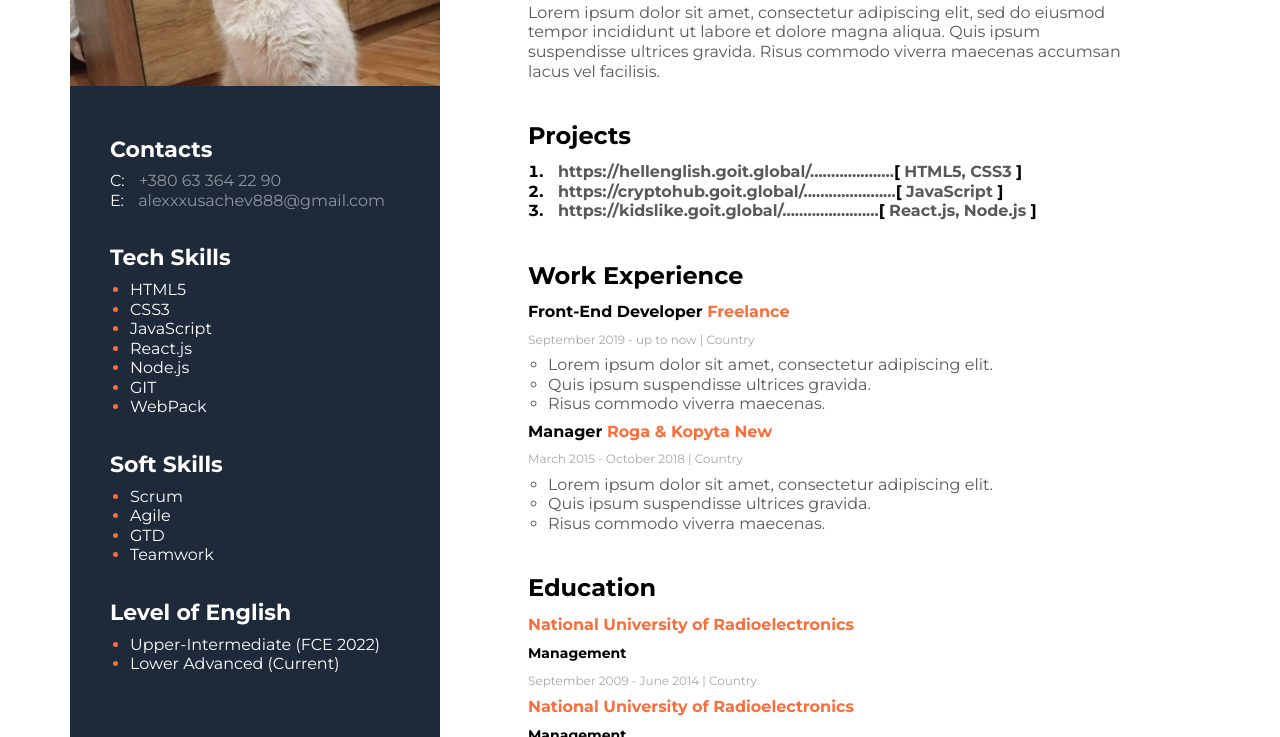
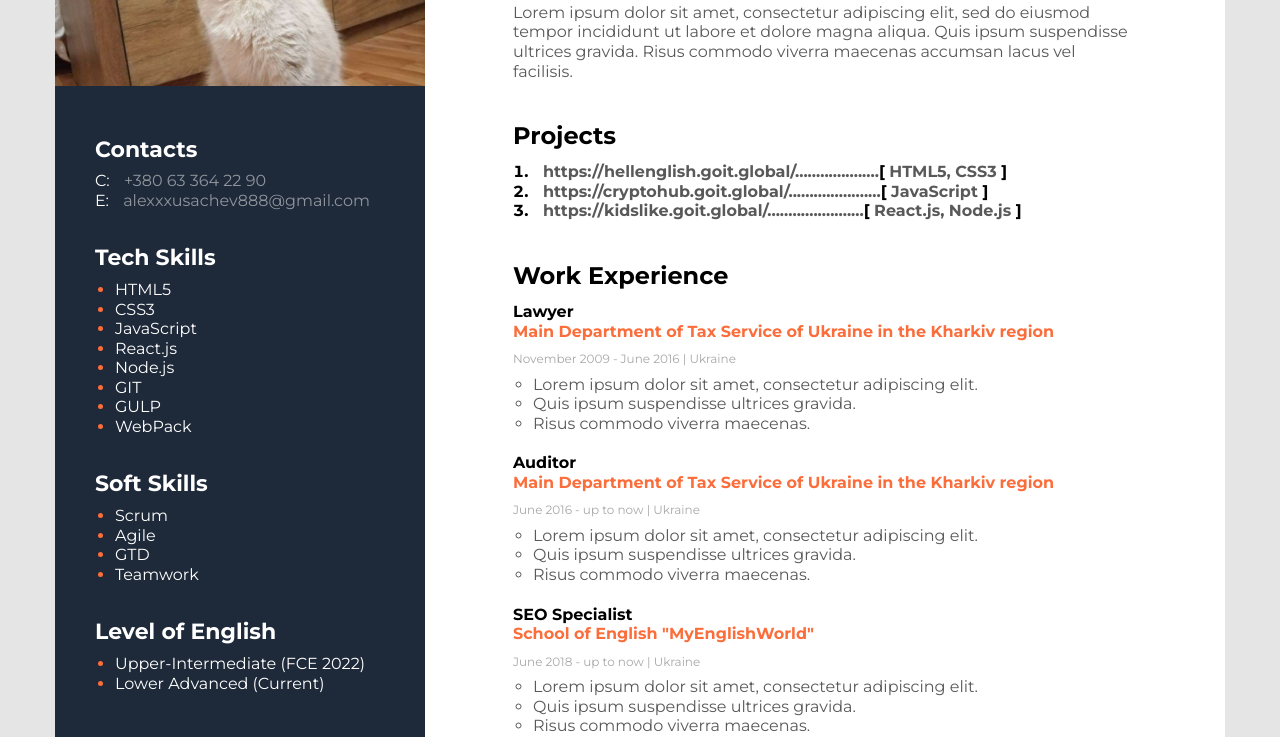
Before and after one commit to alexxxusachev888/goit-marafon-rezume, a plain HTML site: page index.html in a window 1280 px wide. Shown: the part 215-952 px from the top of the page. Drawn offline with nearby package versions, Linux system fonts and the light colour scheme.

Commit message:
Added content

```diff
--- a/index.html
+++ b/index.html
@@ -44,6 +44,7 @@
                                     <li class="sidebar__list-item"><span class="sidebar__item-text">React.js</span></li>
                                     <li class="sidebar__list-item"><span class="sidebar__item-text">Node.js</span></li>
                                     <li class="sidebar__list-item"><span class="sidebar__item-text">GIT</span></li>
+                                    <li class="sidebar__list-item"><span class="sidebar__item-text">GULP</span></li>
                                     <li class="sidebar__list-item"><span class="sidebar__item-text">WebPack</span></li>
                                 </ul>
                             </div>
@@ -117,9 +118,9 @@
                             <h2 class="content__subtitle">Work Experience</h2>
                             <ul class="content__list-ul">
                                 <li class="content__list-item without-disc">
-                                    <h3 class="content__list-title">Front-End Developer <span
-                                            class="content__highlight">Freelance</span></h3>
-                                    <p class="content__list-terms">September 2019 - up to now | Country</p>
+                                    <h3 class="content__list-title">Lawyer <br><span class="content__highlight"> Main
+                                            Department of Tax Service of Ukraine in the Kharkiv region</span></h3>
+                                    <p class="content__list-terms">November 2009 - June 2016 | Ukraine</p>
                                     <ul class="content__list-inner">
                                         <li>Lorem ipsum dolor sit amet, consectetur adipiscing elit. </li>
                                         <li>Quis ipsum suspendisse ultrices gravida.</li>
@@ -127,14 +128,25 @@
                                     </ul>
                                 </li>
                                 <li class="content__list-item without-disc">
-                                    <h3 class="content__list-title">Manager <span class="content__highlight">Roga &
-                                            Kopyta New</span></h3>
-                                    <p class="content__list-terms">March 2015 - October 2018 | Country</p>
+                                    <h3 class="content__list-title">Auditor <br><span class="content__highlight"> Main
+                                            Department of Tax Service of Ukraine in the Kharkiv region</span></h3>
+                                    <p class="content__list-terms">June 2016 - up to now | Ukraine</p>
                                     <ul class="content__list-inner">
                                         <li>Lorem ipsum dolor sit amet, consectetur adipiscing elit. </li>
                                         <li>Quis ipsum suspendisse ultrices gravida.</li>
                                         <li>Risus commodo viverra maecenas. </li>
                                     </ul>
+                                <li class="content__list-item without-disc">
+                                    <h3 class="content__list-title">SEO Specialist <br><span
+                                            class="content__highlight">School of English "MyEnglishWorld"</span>
+                                        </span></h3>
+                                    <p class="content__list-terms">June 2018 - up to now | Ukraine</p>
+                                    <ul class="content__list-inner">
+                                        <li>Lorem ipsum dolor sit amet, consectetur adipiscing elit. </li>
+                                        <li>Quis ipsum suspendisse ultrices gravida.</li>
+                                        <li>Risus commodo viverra maecenas. </li>
+                                    </ul>
+                                </li>
                                 </li>
                             </ul>
                         </div>
@@ -143,18 +155,16 @@
                             <h2 class="content__subtitle">Education</h2>
                             <ul class="content__list-ul">
                                 <li class="content__list-item without-disc">
-                                    <h3 class="content__list-title"><span class="content__highlight">National University
-                                            of
-                                            Radioelectronics</span></h3>
-                                    <p class="content__list-descr">Management</p>
-                                    <p class="content__list-terms">September 2009 - June 2014 | Country</p>
+                                    <h3 class="content__list-title"><span class="content__highlight">Yaroslav Mudryi
+                                            National Law University</span></h3>
+                                    <p class="content__list-descr">Jurisprudence</p>
+                                    <p class="content__list-terms">September 2004 - June 2009 | Ukraine</p>
                                 </li>
                                 <li class="content__list-item without-disc">
-                                    <h3 class="content__list-title"><span class="content__highlight">National University
-                                            of
-                                            Radioelectronics</span></h3>
-                                    <p class="content__list-descr">Management</p>
-                                    <p class="content__list-terms">September 2009 - June 2014 | Country</p>
+                                    <h3 class="content__list-title"><span class="content__highlight">V.N.Karazin Kharkiv
+                                            National University</span></h3>
+                                    <p class="content__list-descr">Accounting and taxation</p>
+                                    <p class="content__list-terms">September 2016 - July 2017 | Ukraine</p>
                                 </li>
                             </ul>
                         </div>
--- a/scss/_base.scss
+++ b/scss/_base.scss
@@ -1,6 +1,6 @@
 body {
     font-family: 'Montserrat', sans-serif;
-    background-color: $page-bg-color;
+    background-color: $decor-bg-color;
     color: $primary-text-color;
     line-height: 1.22;
 }
@@ -29,11 +29,11 @@ address {
 
 .container {
     width: 1170px;
-    padding-left: 15px;
-    padding-right: 15px;
 
     margin-left: auto;
     margin-right: auto;
+
+    background-color: $page-bg-color;
 }
 
 .wrapper {
--- a/scss/_content.scss
+++ b/scss/_content.scss
@@ -74,4 +74,8 @@
 		color: $primary-text-color;
 	}
 
+	&__list-item {
+		margin-bottom: 20px;
+	}
+
 }
```
Also changed, not shown: css/main.css, css/main.min.css, 2 other files.
